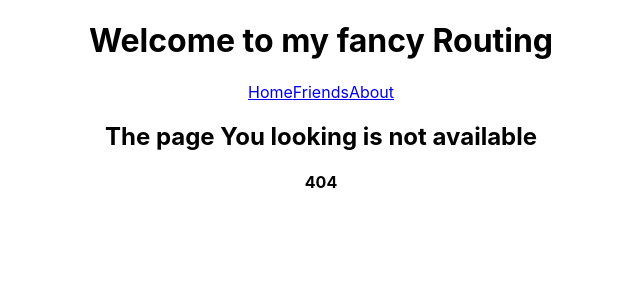
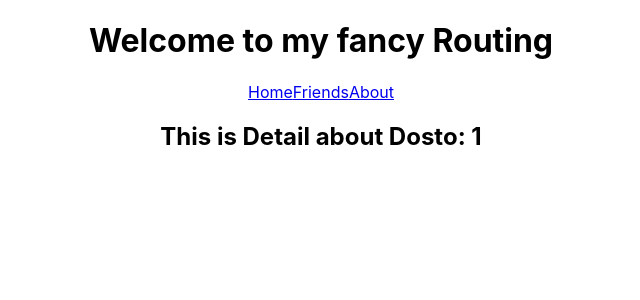
Before and after one commit to rahathossain3/react-router-m52, a React (Create React App) app: page /friend/1 in a window 1280 px wide. Before the commit this address had no page. Shown: the top 300 px of the page, without its empty margins (319-959 px from the left). Built offline with nearby package versions, Linux system fonts and the light colour scheme.

Commit message:
dynamic & data pass by  useParams

```diff
--- a/src/App.js
+++ b/src/App.js
@@ -1,6 +1,7 @@
 import { Route, Routes } from 'react-router-dom';
 import './App.css';
 import About from './components/About/About';
+import FriendDetail from './components/CustomLink/FriendDetail/FriendDetail';
 import Friends from './components/Friends/Friends';
 import Header from './components/Header/Header';
 import Home from './components/Home/Home';
@@ -18,6 +19,8 @@ function App() {
         {/*---------- Route path = "path name"  element ={<component name/>}></Route>--------- */}
         <Route path="/" element={<Home />}></Route>
         <Route path='/friends' element={<Friends />}></Route>
+        {/* path="/flexed-part/:dynamic-part"---- */}
+        <Route path="/friend/:friendId" element={<FriendDetail></FriendDetail>}></Route>
         <Route path='/about' element={<About />}></Route>
 
         {/* this last position . when match not any link then this path work. */}
--- /dev/null
+++ b/src/components/CustomLink/FriendDetail/FriendDetail.js
@@ -0,0 +1,16 @@
+import React from 'react';
+import { useParams } from 'react-router-dom';
+
+const FriendDetail = () => {
+
+    // const params = useParams();
+    const { friendId } = useParams();
+
+    return (
+        <div>
+            <h2>This is Detail about Dosto: {friendId} </h2>
+        </div>
+    );
+};
+
+export default FriendDetail;
--- a/src/components/Friend/Friend.js
+++ b/src/components/Friend/Friend.js
@@ -1,5 +1,5 @@
 import React from 'react';
-import { useNavigate } from 'react-router-dom';
+import { Link, useNavigate } from 'react-router-dom';
 
 const Friend = (props) => {
     const { name, username, id } = props.friend;
@@ -15,6 +15,9 @@ const Friend = (props) => {
     return (
         <div>
             <h2>Name : {name}</h2>
+            {/* 2 way a link dynamic */}
+            {/* <Link to={'/friend/' + id}>Show detail</Link> */}
+            <Link to={`/friend/${id}`}>Show detail</Link>
             <button onClick={showFriendDetail}>{username} id: {id}</button>
         </div>
     );
```
Also changed, not shown: 1 other file (tests, documents, lock files or other folders).
